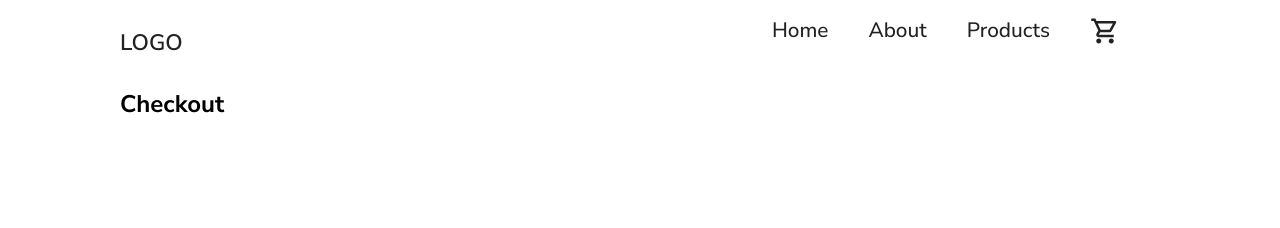
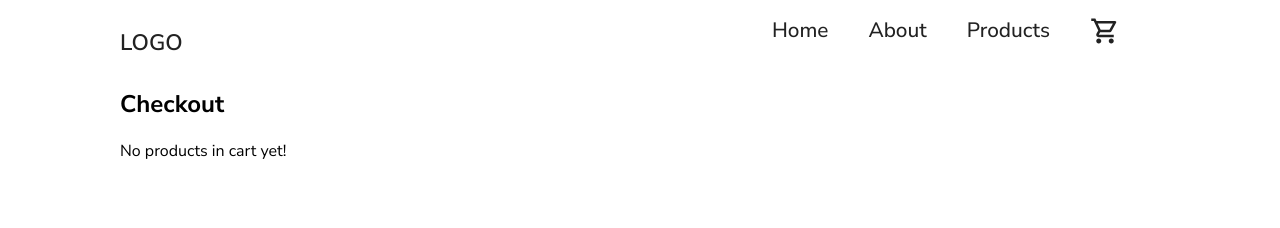
Before and after one commit to Kili196/shopping-page, a React (Vite) app: page /checkout in a window 1280 px wide. Shown: the top 228 px of the page. Built offline with nearby package versions, Linux system fonts and the light colour scheme.

Commit message:
add conditional rendering if no products are in cart

```diff
--- a/src/components/Checkout/Checkout.jsx
+++ b/src/components/Checkout/Checkout.jsx
@@ -1,6 +1,5 @@
 import CheckoutProductCard from "../Card/CheckoutProductCard";
 import styles from "./Checkout.module.css";
-import { useEffect } from "react";
 
 export default function Checkout({ cart }) {
   function calculateTotalPrice() {
@@ -13,15 +12,17 @@ export default function Checkout({ cart }) {
     return totalPrice;
   }
 
-  console.log(calculateTotalPrice());
+  const cartedProducts = Array.from(cart.values());
 
   return (
     <>
       <div className={styles["checkout--container"]}>
         <section className={styles[""]}>
           <h1> Checkout</h1>
-          {cart &&
-            Array.from(cart.values()).map((product) => (
+          {cartedProducts.length === 0 ? (
+            <p> No products in cart yet!</p>
+          ) : (
+            cartedProducts.map((product) => (
               <CheckoutProductCard
                 productTitle={product.title}
                 productImg={product.img}
@@ -29,7 +30,8 @@ export default function Checkout({ cart }) {
                 productQuantity={product.quantity}
                 key={product.id}
               />
-            ))}
+            ))
+          )}
         </section>
         <div>
           <div className={styles["checkout--seperator"]}> </div>
```
